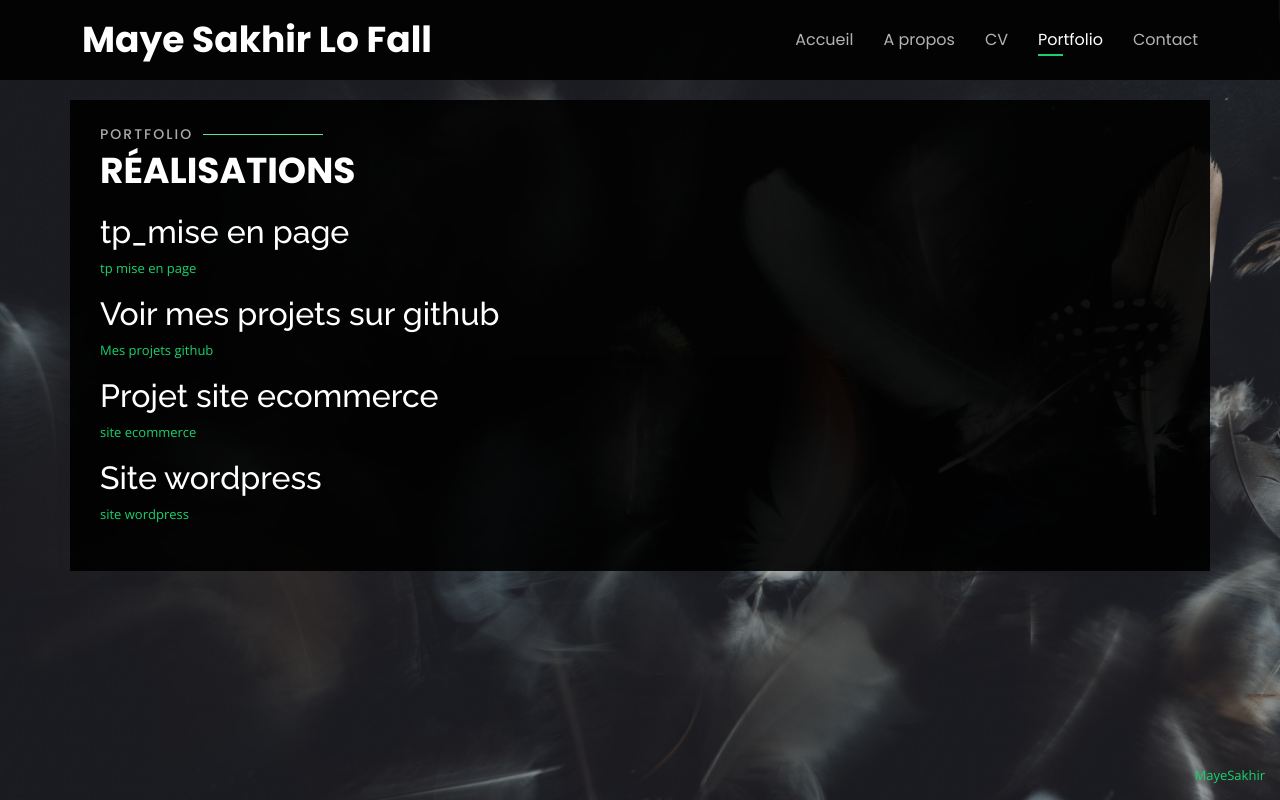
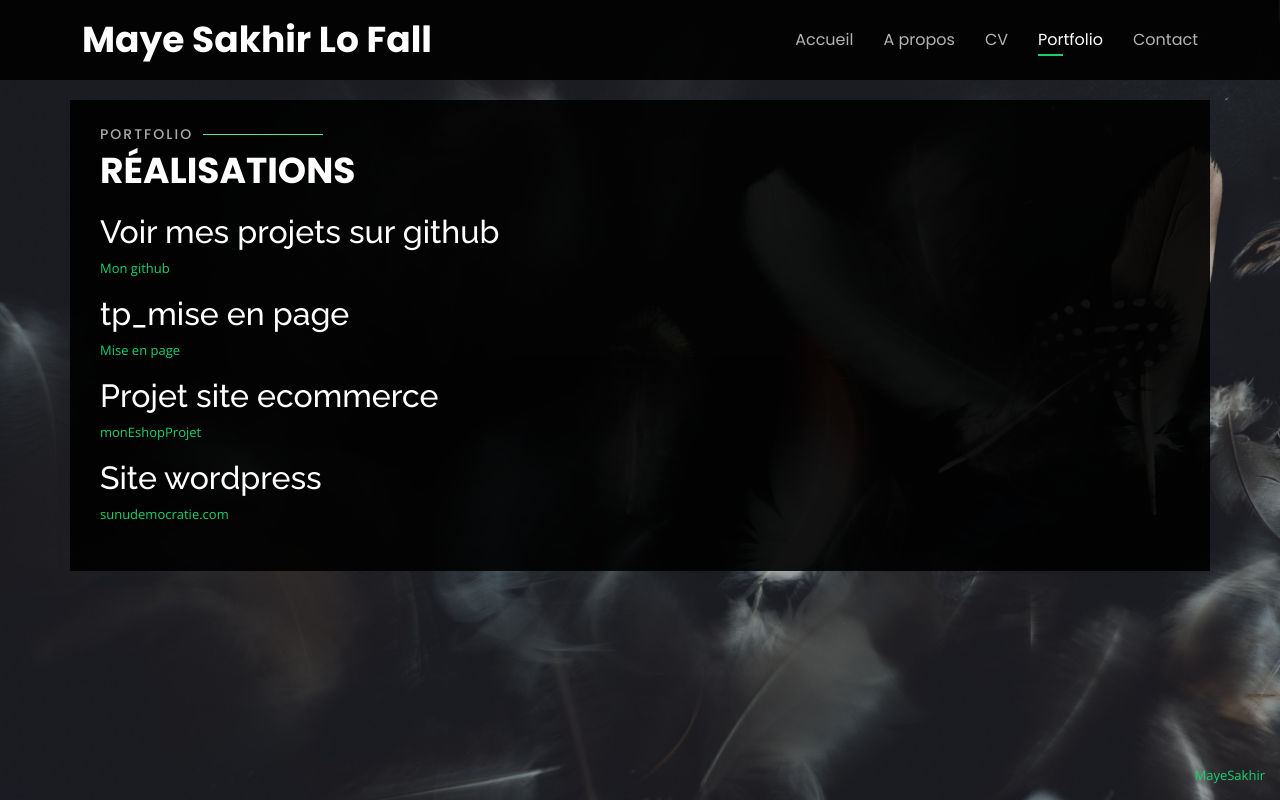
Before and after one commit to Soukhra/Soukhra.github.io, a plain HTML site: page index.html in a window 1280 px wide. Both pictures are taken after a click on the link "Portfolio". Drawn offline with nearby package versions, Linux system fonts and the light colour scheme.

Commit message:
modif des réalisations

```diff
--- a/index.html
+++ b/index.html
@@ -237,21 +237,21 @@
                 <p>Réalisations</p>
             </div>
             <div>
+                <h2>Voir mes projets sur github</h2>
+                <p class="github">
+                    <a href="https://github.com/soukhra"> Mon github</a>
+                </p>
                 <h2>tp_mise en page</h2>
                 <p class="github">
-                    <a href="assets/img/portfolio/tpbleu.png"> tp mise en page</a>
-                </p>
-                <h2>Voir mes projets sur github</h2>
-                <p class="github">
-                    <a href="https://github.com/soukhra"> Mes projets github</a>
+                    <a href="assets/img/portfolio/tpbleu.png"> Mise en page</a>
                 </p>
                 <h2>Projet site ecommerce</h2>
                 <p class="github">
-                    <a href="https://moneshopprojet.000webhostapp.com/"> site ecommerce</a>
+                    <a href="https://moneshopprojet.000webhostapp.com/"> monEshopProjet</a>
                 </p>
                 <h2>Site wordpress</h2>
                 <p class="github">
-                    <a href="http://sunudemocratie.com/"> site wordpress</a>
+                    <a href="http://sunudemocratie.com/"> sunudemocratie.com</a>
                 </p>
             </div>
 
```
